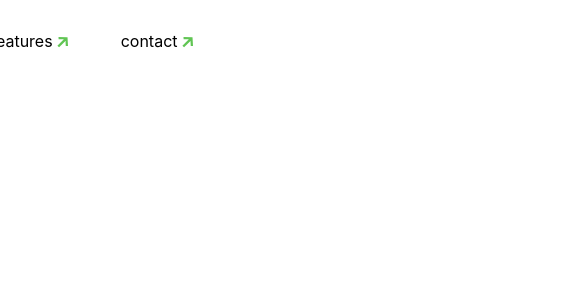
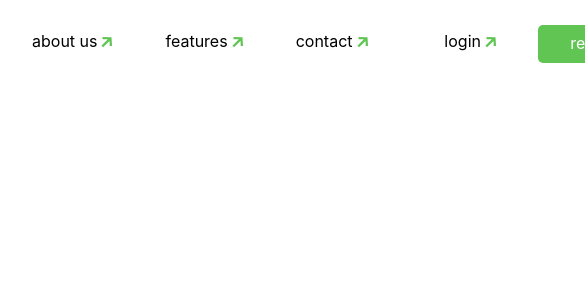
Before and after one commit to theQuasarians/dogather, a React app: page / in a window 390 px wide. Shown: the top 300 px of the page, 585 px wide, since content can reach past the window. Built offline with nearby package versions, Linux system fonts and the light colour scheme; the HTML template or start-up script is replaced by a standard one.

Commit message:
Added Tablet version for 960px screens

```diff
--- a/src/components/NavBar.css
+++ b/src/components/NavBar.css
@@ -15,6 +15,9 @@ button, p{
    position: absolute;
    width: 1280px;
    height: 100%;
+   @media (width <= 1000px){
+    width: 930px;
+}
 }
 
 .content{
```
